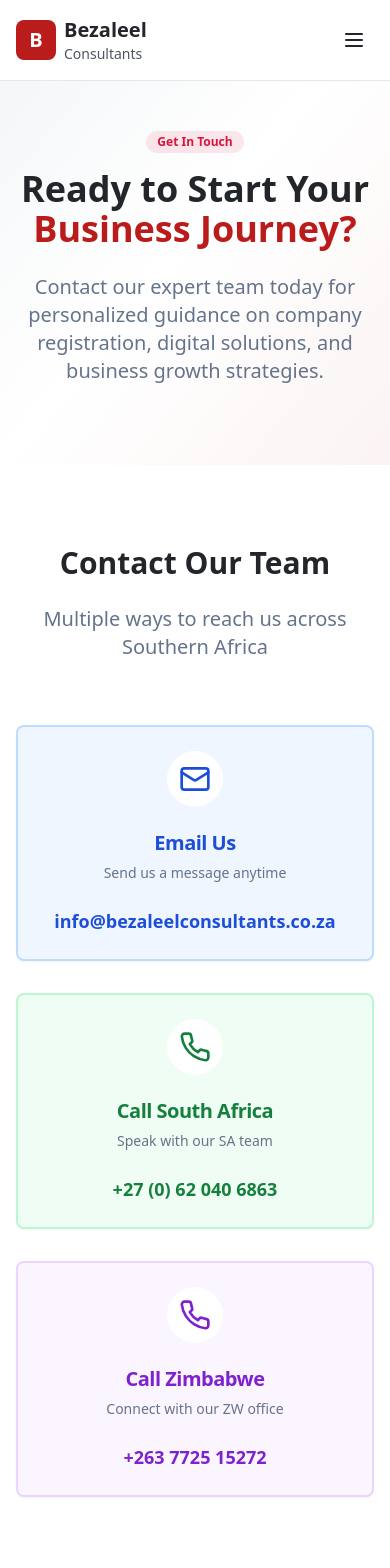
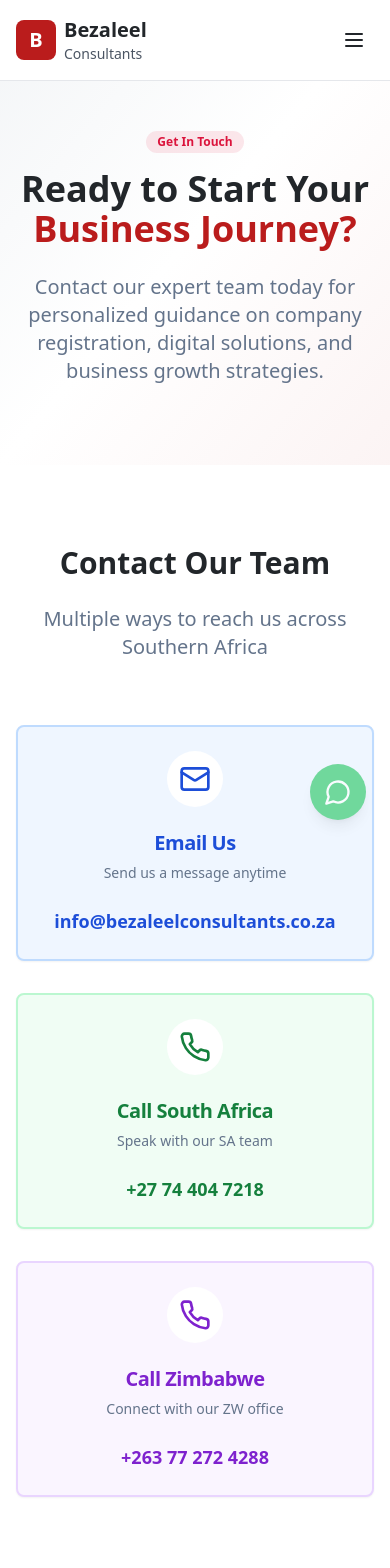
Before and after one commit to mcma123/bezaleel-success-pathway-59, a React (Vite) app: page /contact in a window 390 px wide. Shown: the top 1568 px of the page. Built offline with nearby package versions, Linux system fonts and the light colour scheme.

Commit message:
Fix contact page phone numbers and add WhatsApp button.
Updated phone numbers on the contact page and added a WhatsApp button.

```diff
--- /dev/null
+++ b/src/components/WhatsAppButton.tsx
@@ -0,0 +1,33 @@
+
+import { MessageCircle } from 'lucide-react';
+
+const WhatsAppButton = () => {
+  const phoneNumber = "27744047218"; // WhatsApp API number without + and spaces
+  const message = "Hello! I'm interested in your business services.";
+  const whatsappUrl = `https://wa.me/${phoneNumber}?text=${encodeURIComponent(message)}`;
+
+  return (
+    <div className="fixed bottom-6 right-6 z-50">
+      <a
+        href={whatsappUrl}
+        target="_blank"
+        rel="noopener noreferrer"
+        className="group relative flex items-center justify-center w-14 h-14 bg-green-500 hover:bg-green-600 rounded-full shadow-lg transition-all duration-300 hover:scale-110 animate-pulse hover:animate-none"
+        aria-label="Contact us on WhatsApp"
+      >
+        <MessageCircle className="h-7 w-7 text-white" />
+
+        {/* Ripple effect */}
+        <div className="absolute inset-0 rounded-full bg-green-500 animate-ping opacity-20"></div>
+
+        {/* Tooltip */}
+        <div className="absolute right-full mr-3 px-3 py-2 bg-gray-800 text-white text-sm rounded-lg opacity-0 group-hover:opacity-100 transition-opacity duration-300 whitespace-nowrap">
+          Chat with us on WhatsApp
+          <div className="absolute top-1/2 -right-1 transform -translate-y-1/2 w-2 h-2 bg-gray-800 rotate-45"></div>
+        </div>
+      </a>
+    </div>
+  );
+};
+
+export default WhatsAppButton;
--- a/src/pages/Contact.tsx
+++ b/src/pages/Contact.tsx
@@ -1,6 +1,6 @@
-
 import Header from '@/components/Header';
 import Footer from '@/components/Footer';
+import WhatsAppButton from '@/components/WhatsAppButton';
 import { Card, CardContent, CardDescription, CardHeader, CardTitle } from '@/components/ui/card';
 import { Button } from '@/components/ui/button';
 import { Badge } from '@/components/ui/badge';
@@ -20,16 +20,16 @@ const Contact = () => {
       icon: <Phone className="h-8 w-8" />,
       title: "Call South Africa",
       description: "Speak with our SA team",
-      contact: "+27 (0) 62 040 6863",
-      action: "tel:+27620406863",
+      contact: "+27 74 404 7218",
+      action: "tel:+27744047218",
       color: "bg-green-50 border-green-200 text-green-700"
     },
     {
       icon: <Phone className="h-8 w-8" />,
       title: "Call Zimbabwe",
       description: "Connect with our ZW office",
-      contact: "+263 7725 15272",
-      action: "tel:+263772515272",
+      contact: "+263 77 272 4288",
+      action: "tel:+263772724288",
       color: "bg-purple-50 border-purple-200 text-purple-700"
     }
   ];
@@ -62,14 +62,14 @@ const Contact = () => {
       country: "South Africa",
       flag: "🇿🇦",
       description: "Our primary office serving the Southern African region",
-      phone: "+27 (0) 62 040 6863",
+      phone: "+27 74 404 7218",
       services: ["Company Registration", "Banking Setup", "Tax Registration", "Digital Services"]
     },
     {
       country: "Zimbabwe",
       flag: "🇿🇼",
       description: "Regional office providing comprehensive business services",
-      phone: "+263 7725 15272",
+      phone: "+263 77 272 4288",
       services: ["Business Setup", "Consultation", "Local Compliance", "Support Services"]
     }
   ];
@@ -275,6 +275,7 @@ const Contact = () => {
         </div>
       </section>
 
+      <WhatsAppButton />
       <Footer />
     </div>
   );
```
